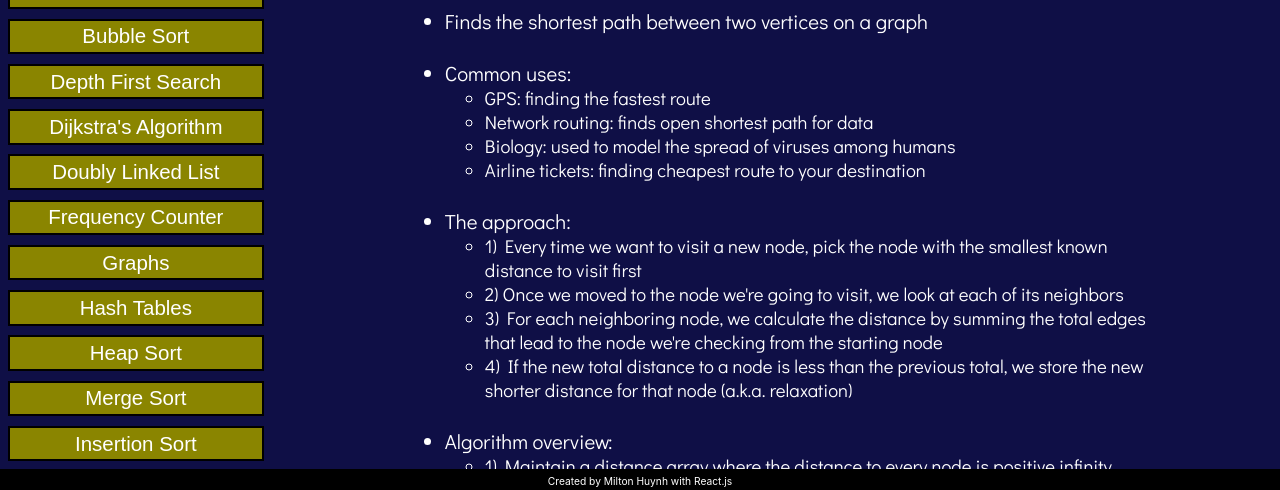
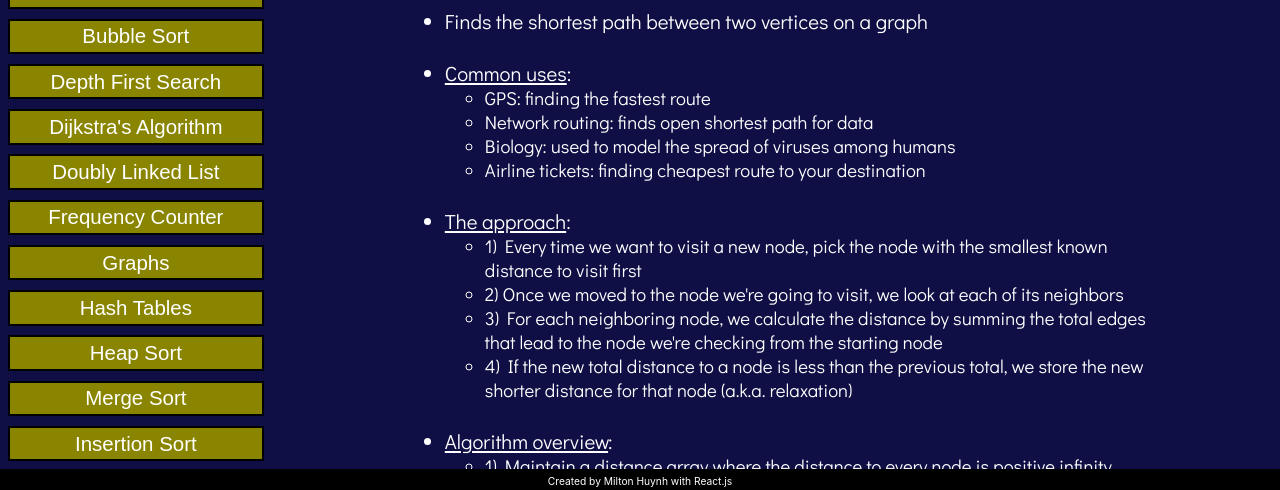
Before and after one commit to miltonhuynh/DSA-guide, a React (Create React App) app in the folder app/: page /DSA-guide/Dijkstra in a window 1280 px wide. Shown: the part 307-797 px from the top of the page. Built offline with nearby package versions, Linux system fonts and the light colour scheme; a web font is replaced by a local one.

Commit message:
Added topic underlines to Djs algo page

```diff
--- a/app/src/Concepts/Dijkstra.js
+++ b/app/src/Concepts/Dijkstra.js
@@ -141,7 +141,7 @@ class Node {
           <li>It is a single source shortest path algorithm for graphs with non-negative edge weights</li><br/>
           <li>Finds the shortest path between two vertices on a graph</li><br/>
           <li>
-            Common uses:
+            <u>Common uses</u>:
             <ul class="font-sm">
               <li>GPS: finding the fastest route</li>
               <li>Network routing: finds open shortest path for data</li>
@@ -150,7 +150,7 @@ class Node {
             </ul>
           </li><br/>
           <li>
-            The approach:
+            <u>The approach</u>:
             <ul class="font-sm">
               <li>1) Every time we want to visit a new node, pick the node with the smallest known distance to visit first</li>
               <li>2) Once we moved to the node we're going to visit, we look at each of its neighbors</li>
@@ -159,7 +159,7 @@ class Node {
             </ul>
           </li><br/>
           <li>
-            Algorithm overview:
+            <u>Algorithm overview</u>:
             <ul class="font-sm">
               <li>1) Maintain a distance array where the distance to every node is positive infinity. Distance to start node is 0</li>
               <li>2) Maintain a Priority Queue of key-value pairs (index, distance) which tell you which node to visit next based on sorted minimum value</li>
@@ -168,7 +168,7 @@ class Node {
             </ul>
           </li><br/>
           <li>
-            Implementation steps:
+            <u>Implementation steps</u>:
             <ul class="font-sm">
               <li>Make sure your graph implementation has weighted edges</li>
               <li>Create a function that accepts a starting and ending vertex</li>
```
